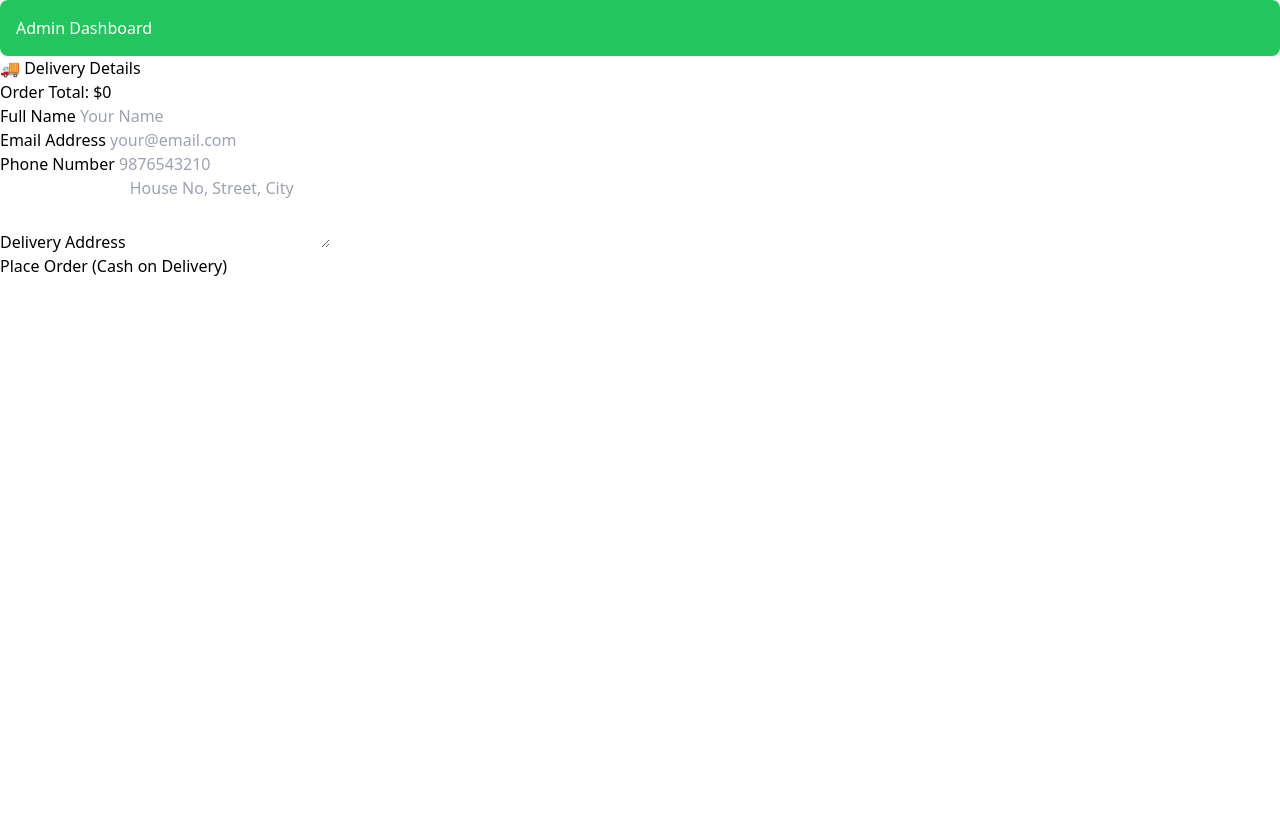
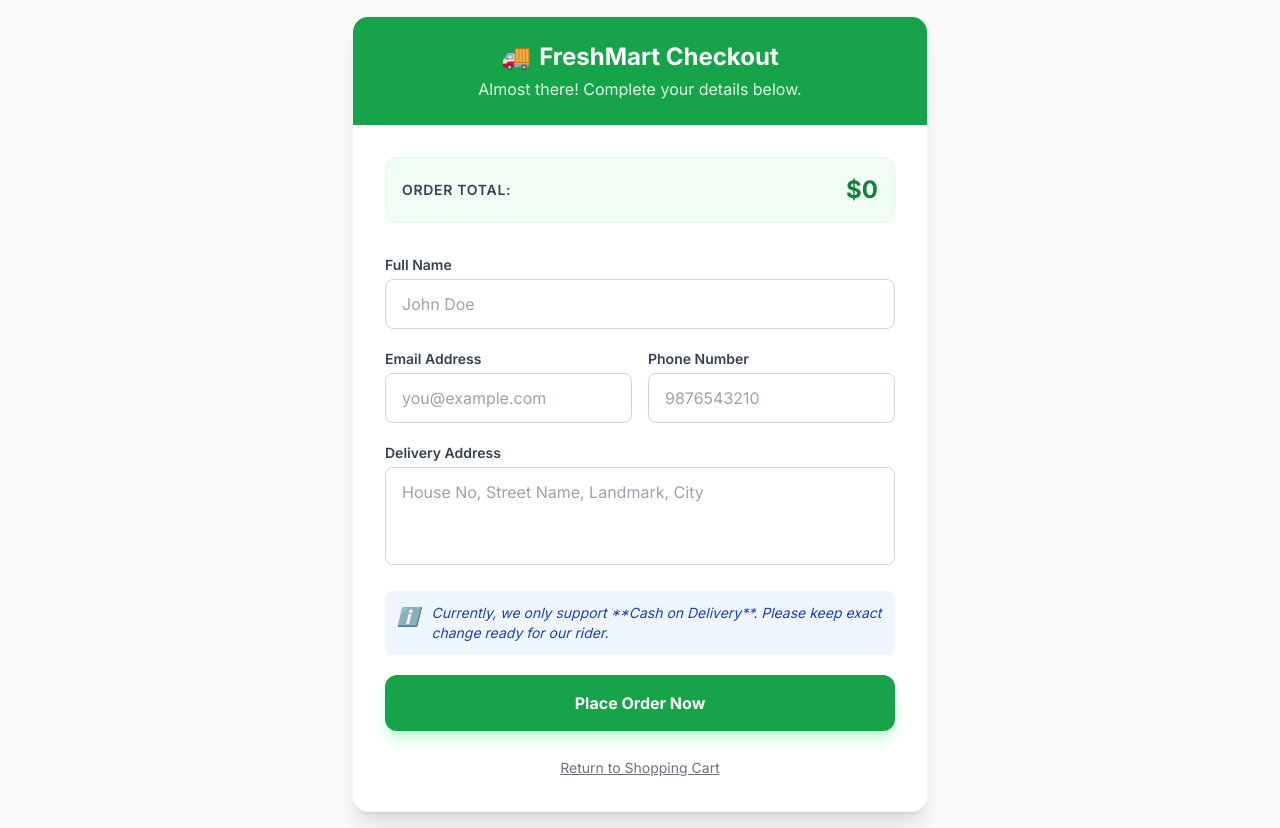
Before and after one commit to bhumiharbhumihar007-code/grocery-app, a website: page public/checkout.html in a window 1280 px wide. Before the commit the page ends 800 px from the top, so only its background shows below. Drawn offline with nearby package versions, Linux system fonts and the light colour scheme.

Commit message:
Refactor checkout page layout and styles

```diff
--- a/public/checkout.html
+++ b/public/checkout.html
@@ -2,44 +2,74 @@
 <html lang="en">
 <head>
     <meta charset="UTF-8">
+    <meta name="viewport" content="width=device-width, initial-scale=1.0">
     <title>FreshMart | Checkout</title>
+    <link href="https://fonts.googleapis.com/css2?family=Inter:wght@400;600;700&display=swap" rel="stylesheet">
+    <script src="https://cdn.tailwindcss.com"></script>
+    <style>
+        body { font-family: 'Inter', sans-serif; }
+    </style>
+</head>
+<body class="bg-gray-50 min-h-screen flex items-center justify-center p-4">
 
+    <div class="max-w-xl w-full bg-white rounded-2xl shadow-xl overflow-hidden border border-gray-100">
 
-    <script src="https://cdn.tailwindcss.com"></script>
-</head>
-<body>
+        <div class="bg-green-600 p-6 text-white text-center">
+            <h1 class="text-2xl font-bold flex items-center justify-center gap-2">
+                <span>🚚</span> FreshMart Checkout
+            </h1>
+            <p class="text-green-100 mt-1">Almost there! Complete your details below.</p>
+        </div>
 
-<div class="bg-green-500 text-white p-4 rounded-lg">
-Admin Dashboard
-</div>
-<div class="checkout-container">
-    <h2>🚚 Delivery Details</h2>
-    <div class="order-summary">
-        <h3>Order Total: <span id="checkout-total">$0</span></h3>
+        <div class="p-8">
+            <div class="bg-green-50 border border-green-100 rounded-xl p-4 mb-8 flex justify-between items-center">
+                <span class="text-gray-700 font-semibold uppercase tracking-wider text-sm">Order Total:</span>
+                <span id="checkout-total" class="text-2xl font-black text-green-700">$0.00</span>
+            </div>
+
+            <form id="checkout-form" class="space-y-5">
+
+                <div>
+                    <label class="block text-sm font-semibold text-gray-700 mb-1">Full Name</label>
+                    <input type="text" id="custName" placeholder="John Doe"
+                        class="w-full px-4 py-3 rounded-lg border border-gray-300 focus:ring-2 focus:ring-green-500 focus:border-green-500 outline-none transition-all" required>
+                </div>
+
+                <div class="grid grid-cols-1 md:grid-cols-2 gap-4">
+                    <div>
+                        <label class="block text-sm font-semibold text-gray-700 mb-1">Email Address</label>
+                        <input type="email" id="custEmail" placeholder="you@example.com"
+                            class="w-full px-4 py-3 rounded-lg border border-gray-300 focus:ring-2 focus:ring-green-500 focus:border-green-500 outline-none transition-all" required>
+                    </div>
+                    <div>
+                        <label class="block text-sm font-semibold text-gray-700 mb-1">Phone Number</label>
+                        <input type="tel" id="custPhone" placeholder="9876543210"
+                            class="w-full px-4 py-3 rounded-lg border border-gray-300 focus:ring-2 focus:ring-green-500 focus:border-green-500 outline-none transition-all" required>
+                    </div>
+                </div>
+
+                <div>
+                    <label class="block text-sm font-semibold text-gray-700 mb-1">Delivery Address</label>
+                    <textarea id="custAddress" rows="3" placeholder="House No, Street Name, Landmark, City"
+                        class="w-full px-4 py-3 rounded-lg border border-gray-300 focus:ring-2 focus:ring-green-500 focus:border-green-500 outline-none transition-all resize-none" required></textarea>
+                </div>
+
+                <div class="flex items-start gap-3 p-3 bg-blue-50 text-blue-800 rounded-lg text-sm italic">
+                    <span class="text-lg">ℹ️</span>
+                    Currently, we only support **Cash on Delivery**. Please keep exact change ready for our rider.
+                </div>
+
+                <button type="submit" class="w-full bg-green-600 hover:bg-green-700 text-white font-bold py-4 rounded-xl shadow-lg shadow-green-200 transition-transform active:scale-95 flex items-center justify-center gap-2">
+                    Place Order Now
+                </button>
+            </form>
+
+            <div class="mt-6 text-center">
+                <a href="cart.html" class="text-sm text-gray-500 hover:text-green-600 underline transition">Return to Shopping Cart</a>
+            </div>
+        </div>
     </div>
 
-    <form id="checkout-form">
-        <div class="form-group">
-            <label>Full Name</label>
-            <input type="text" id="custName" placeholder="Your Name" required>
-        </div>
-        <div class="form-group">
-            <label>Email Address</label>
-            <input type="email" id="custEmail" placeholder="your@email.com" required>
-        </div>
-        <div class="form-group">
-            <label>Phone Number</label>
-            <input type="tel" id="custPhone" placeholder="9876543210" required>
-        </div>
-        <div class="form-group">
-            <label>Delivery Address</label>
-            <textarea id="custAddress" rows="3" placeholder="House No, Street, City" required></textarea>
-        </div>
-
-        <button type="submit" class="btn-order">Place Order (Cash on Delivery)</button>
-    </form>
-</div>
-
-<script src="checkout.js"></script>
+    <script src="checkout.js"></script>
 </body>
 </html>
```
